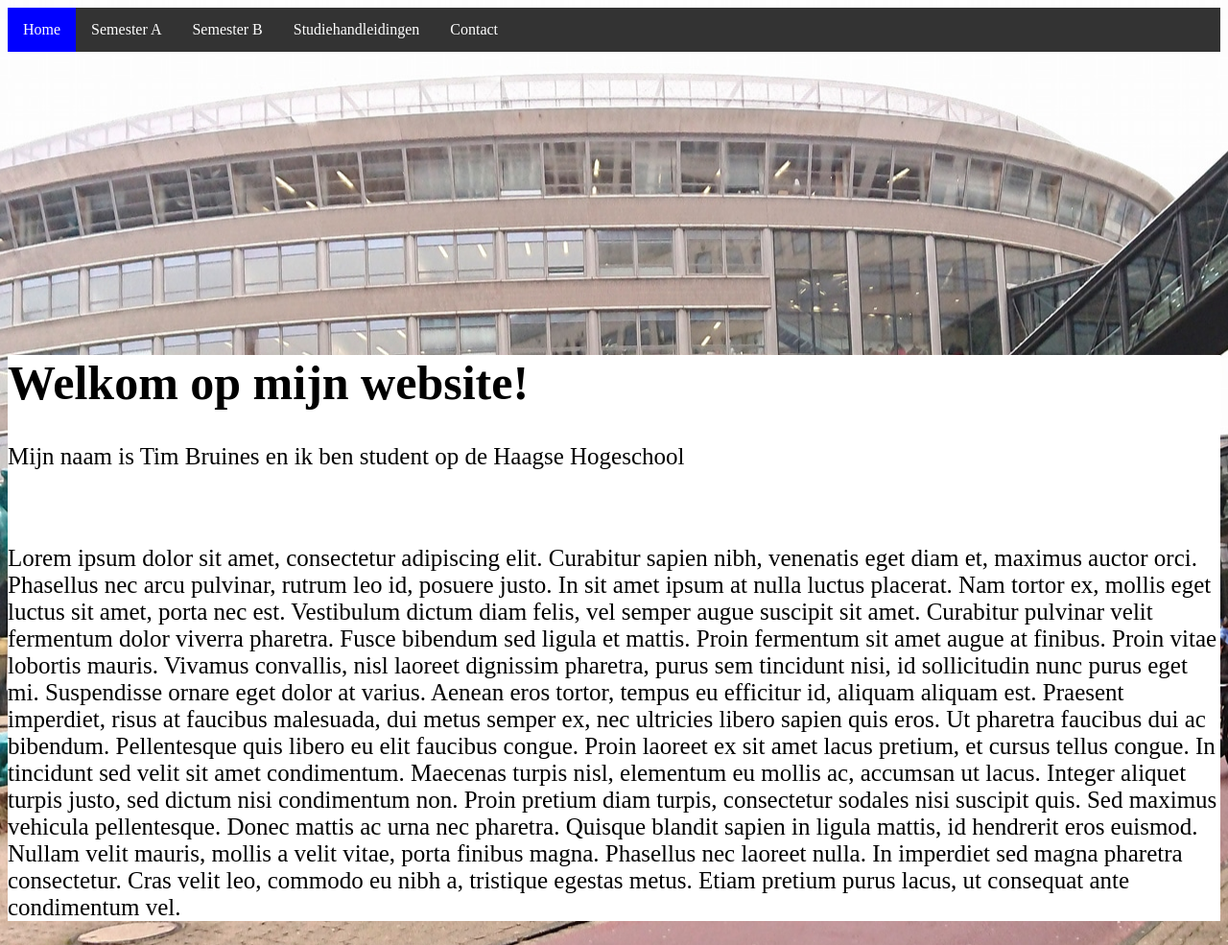
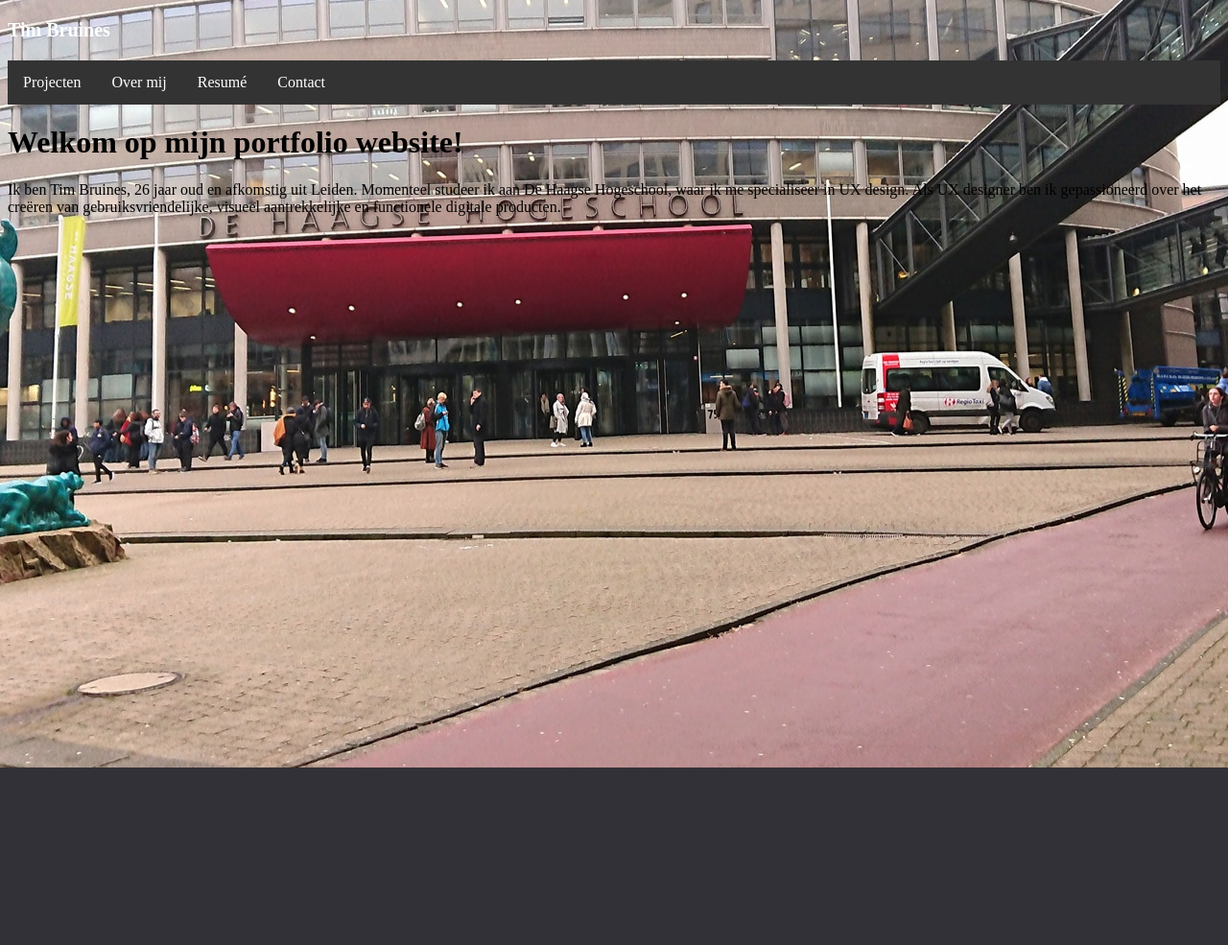
Before and after one commit to elgodur/portfolio, a PHP site: page / in a window 1280 px wide. Shown: the whole page at 96% size. After the commit the page ends 800 px from the top, so only its background shows below. Run offline with PHP 8.4, Linux system fonts and the light colour scheme.

Commit message:
Navigation

```diff
--- a/index.html
+++ b/index.html
@@ -4,43 +4,29 @@
 		<meta charset="UTF-8">
 		<meta lang="NL">
 		<title> T.R. Bruines Portfolio</title>
-		<link href="style.css" rel="stylesheet" type="text/css">
+		<link href="style.css" rel="stylesheet">
 	</head>
 	<body>
 		<nav>
+			<p style="font-size:20px; font-weight:800; color:white;">Tim Bruines</p>
 			<ul>
-				<li><a href="#" class="active">Home</a></li>
-				<li class="dropdown">
-					<a href="#" class="dropbtn">Semester A</a>
-					<div class="dropdown-content">
-						<a href="#">At Work 1</a>
-						<a href="#">Interaction Design</a>
-						<a href="#">Visual Communication</a>
-						<a href="#">Web Technologies 1</a>
-					</div>
+				<li>
+					<a href="#">Projecten</a>
 				</li>
-				<li class="dropdown">
-					<a href="#" class="dropbtn">Semester B</a>
-					<div class="dropdown-content">
-						<a href="#">At Work 2</a>
-						<a href="#">Web Technologies 2</a>
-					</div>
+				<li>
+					<a href="#">Over mij</a>
 				</li>
-				<li><a href="#">Studiehandleidingen</a></li>
-				<li><a href="#">Contact</a></li>
+				<li>
+					<a href="#">Resumé</a>
+				</li>
+				<li>
+					<a href="#" class="contact">Contact</a>
+				</li>
 			</ul>
 		</nav>
-		<div class="introductie">
 
-		<h1> Welkom op mijn website!</h1>
-		<p> Mijn naam is Tim Bruines en ik ben student op de Haagse Hogeschool</p>
-		<br/>
-		<p>Lorem ipsum dolor sit amet, consectetur adipiscing elit. Curabitur sapien nibh, venenatis eget diam et, maximus auctor orci. Phasellus nec arcu pulvinar, rutrum leo id, posuere justo. In sit amet ipsum at nulla luctus placerat. Nam tortor ex, mollis eget luctus sit amet, porta nec est. Vestibulum dictum diam felis, vel semper augue suscipit sit amet. Curabitur pulvinar velit fermentum dolor viverra pharetra. Fusce bibendum sed ligula et mattis. Proin fermentum sit amet augue at finibus. Proin vitae lobortis mauris. Vivamus convallis, nisl laoreet dignissim pharetra, purus sem tincidunt nisi, id sollicitudin nunc purus eget mi.
-
-Suspendisse ornare eget dolor at varius. Aenean eros tortor, tempus eu efficitur id, aliquam aliquam est. Praesent imperdiet, risus at faucibus malesuada, dui metus semper ex, nec ultricies libero sapien quis eros. Ut pharetra faucibus dui ac bibendum. Pellentesque quis libero eu elit faucibus congue. Proin laoreet ex sit amet lacus pretium, et cursus tellus congue. In tincidunt sed velit sit amet condimentum.
-
-Maecenas turpis nisl, elementum eu mollis ac, accumsan ut lacus. Integer aliquet turpis justo, sed dictum nisi condimentum non. Proin pretium diam turpis, consectetur sodales nisi suscipit quis. Sed maximus vehicula pellentesque. Donec mattis ac urna nec pharetra. Quisque blandit sapien in ligula mattis, id hendrerit eros euismod. Nullam velit mauris, mollis a velit vitae, porta finibus magna. Phasellus nec laoreet nulla. In imperdiet sed magna pharetra consectetur. Cras velit leo, commodo eu nibh a, tristique egestas metus. Etiam pretium purus lacus, ut consequat ante condimentum vel.</p>
-		</div>
+		<h1> Welkom op mijn portfolio website!</h1>
+		<p>Ik ben Tim Bruines, 26 jaar oud en afkomstig uit Leiden. Momenteel studeer ik aan De Haagse Hogeschool, waar ik me specialiseer in UX design. Als UX designer ben ik gepassioneerd over het creëren van gebruiksvriendelijke, visueel aantrekkelijke en functionele digitale producten.</p>
 	</body>
 
 </html>
--- a/style.css
+++ b/style.css
@@ -59,5 +59,5 @@
 	margin-top:25%;
 	font-size: 25px;
 	background-color: white;
-	height:;
+
 }
```
